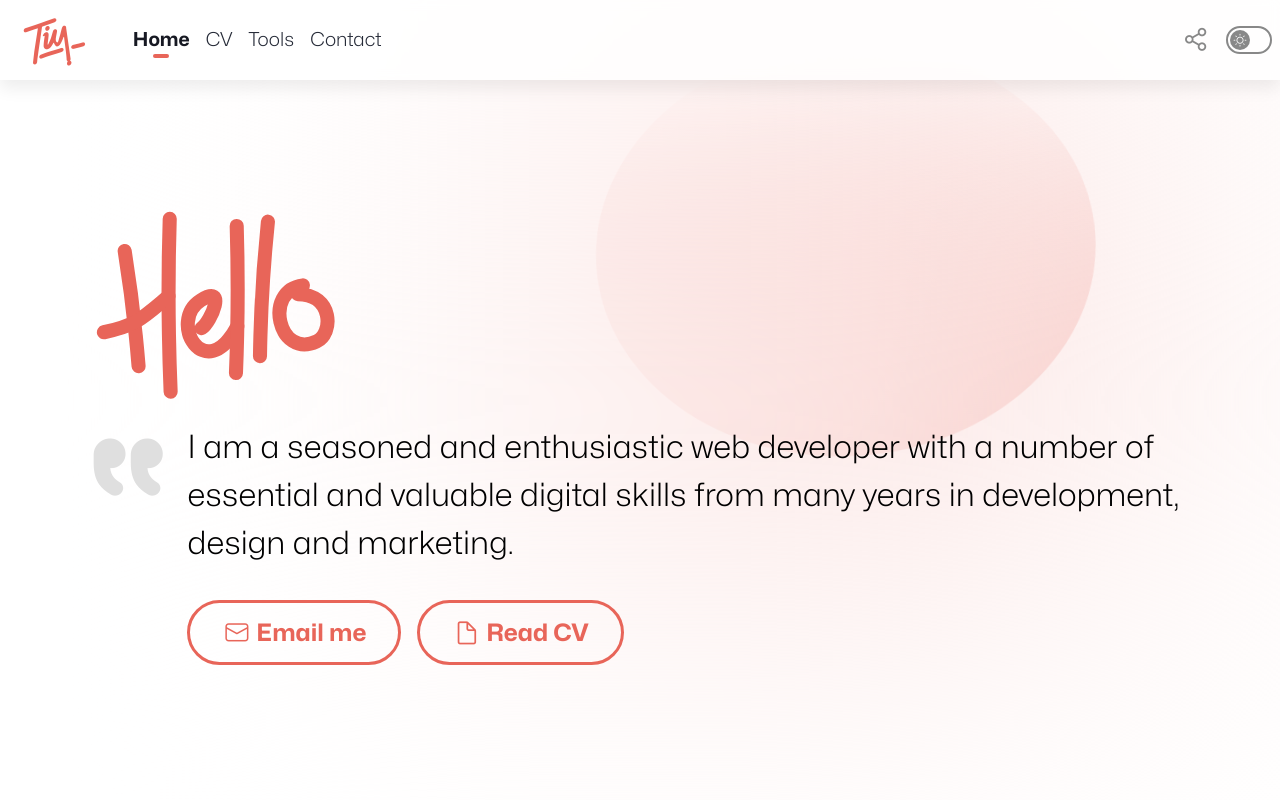
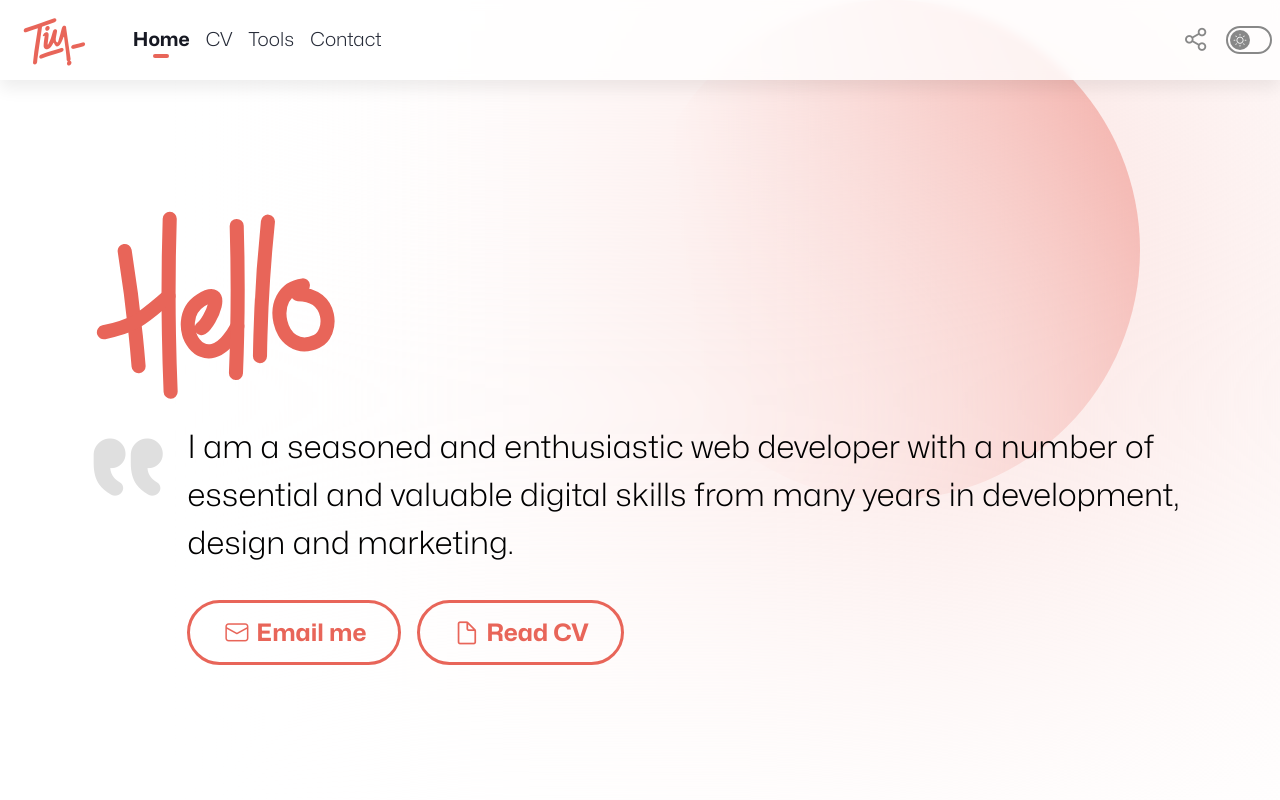
Before and after one commit to idlelimey/tim-cutting, a React (Create React App) app: page / in a window 1280 px wide. Shown: the top 800 px of the page. Built offline with nearby package versions, Linux system fonts and the light colour scheme.

Commit message:
Update _Ghost.scss

```diff
--- a/src/Assets/scss/components/_Ghost.scss
+++ b/src/Assets/scss/components/_Ghost.scss
@@ -1,4 +1,6 @@
+@media screen and (min-width: 640px) {
     #ghost {
+        will-change: transform;
         height: 500px;
         aspect-ratio: 1;
         position: absolute;
@@ -31,3 +33,4 @@
             transform: rotate(360deg);
         }
     }
+}
```
Lines whose indentation alone changed are shown as unchanged.
